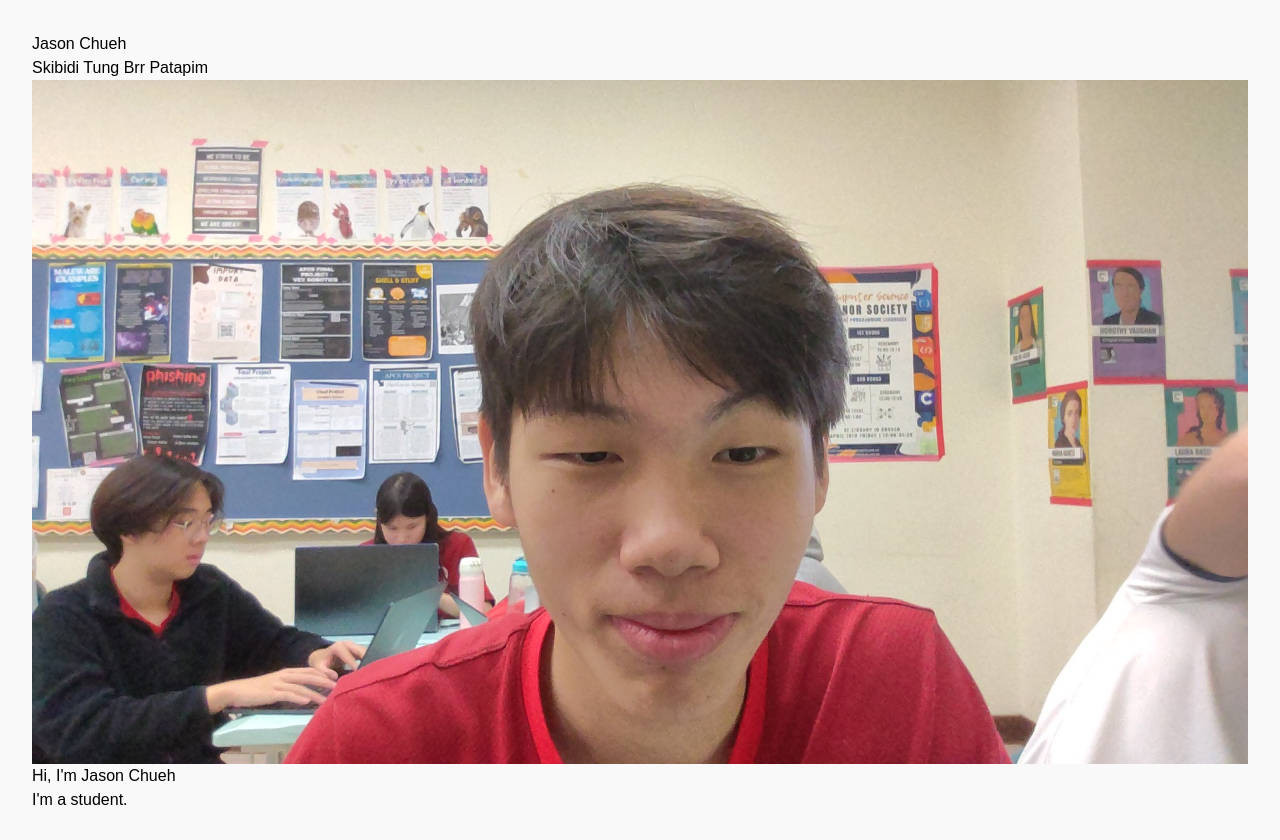
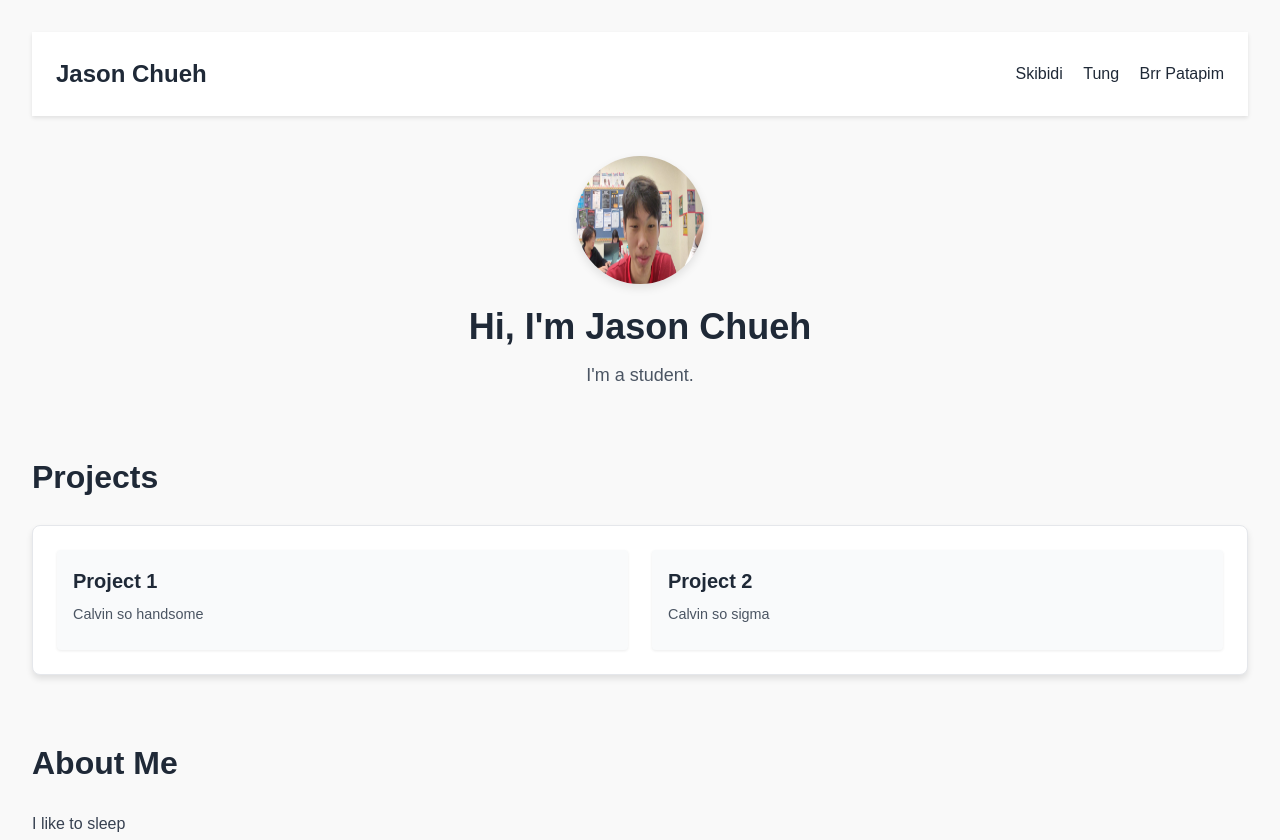
Before and after one commit to JasonChueh529/github-portfolio, a plain HTML site: page index.html in a window 1280 px wide. Shown: the top 840 px of the page. Drawn offline with nearby package versions, Linux system fonts and the light colour scheme.

Commit message:
Update index.css

```diff
--- a/index.css
+++ b/index.css
@@ -1,20 +1,82 @@
-/* Add any custom styles here (optional) */
-
-/* Smooth scroll and link hover */
-body {
+/* General Reset and Body Styles */
+body.page-body {
   scroll-behavior: smooth;
   font-family: sans-serif;
   margin: 0;
   padding: 2rem;
   background-color: #f9f9f9;
+  color: #1f2937; /* gray-800 */
 }
 
+/* Header */
+.header {
+  background-color: white;
+  box-shadow: 0 2px 4px rgba(0, 0, 0, 0.1);
+  padding: 1.5rem;
+}
+
+.header-container {
+  max-width: 80rem;
+  margin: 0 auto;
+  display: flex;
+  justify-content: space-between;
+  align-items: center;
+}
+
+.site-title {
+  font-size: 1.5rem;
+  font-weight: bold;
+}
+
+.nav-links a {
+  margin-left: 1rem;
+  text-decoration: none;
+  color: #1f2937;
+  transition: color 0.2s;
+}
+
+.nav-links a:hover {
+  color: #1d4ed8; /* Tailwind blue-700 */
+}
+
+/* Main content */
+.main-content {
+  max-width: 80rem;
+  margin: 2.5rem auto 0 auto;
+  padding: 0 1rem;
+}
+
+/* Sigma section (formerly hero) */
+.sigma-section {
+  text-align: center;
+}
+
+.profile-img {
+  width: 8rem;
+  height: 8rem;
+  border-radius: 50%;
+  margin: 0 auto 1rem auto;
+  box-shadow: 0 4px 10px rgba(0, 0, 0, 0.1);
+}
+
+.sigma-title {
+  font-size: 2.25rem;
+  font-weight: bold;
+  margin-bottom: 0.5rem;
+}
+
+.sigma-subtitle {
+  font-size: 1.125rem;
+  color: #4b5563; /* gray-600 */
+}
+
+/* Links */
 a {
   transition: color 0.2s;
 }
 
 a:hover {
-  color: #1d4ed8; /* Tailwind blue-700 */
+  color: #1d4ed8;
 }
 
 /* Projects section styles */
```
